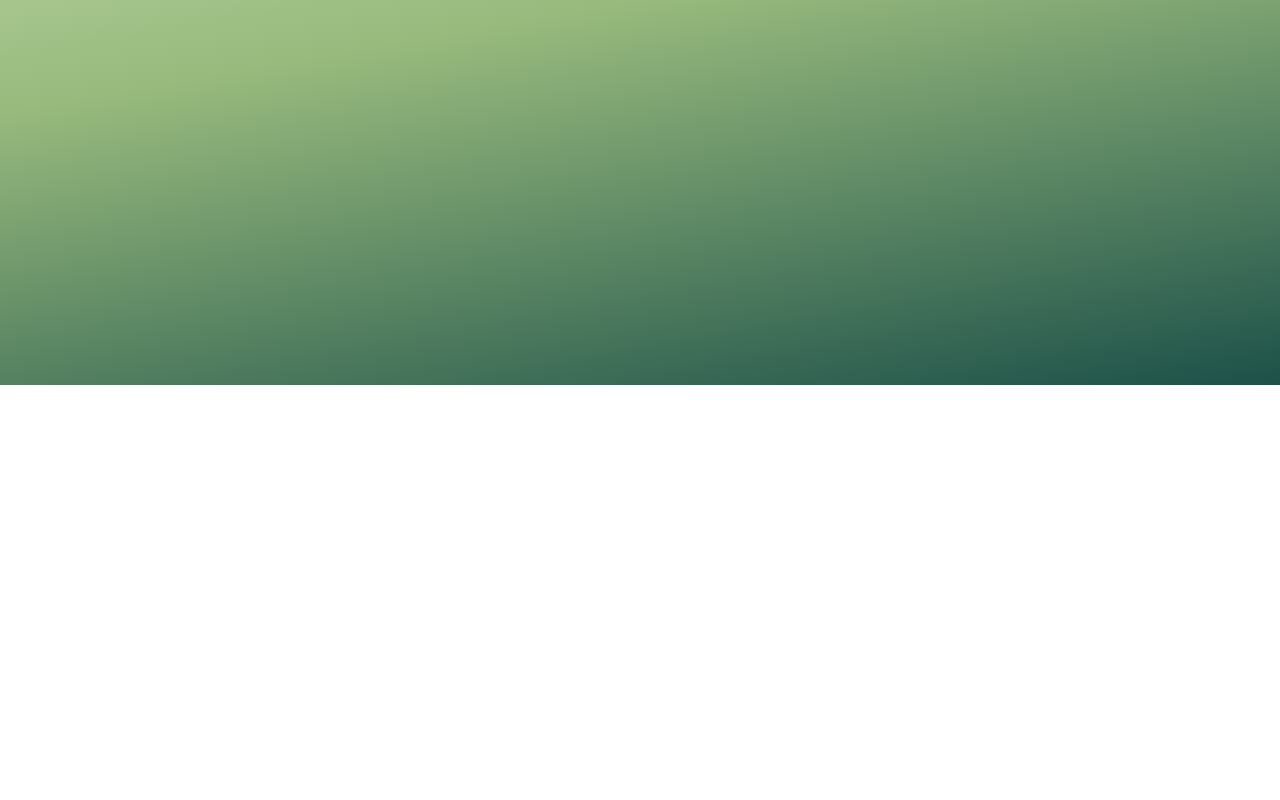
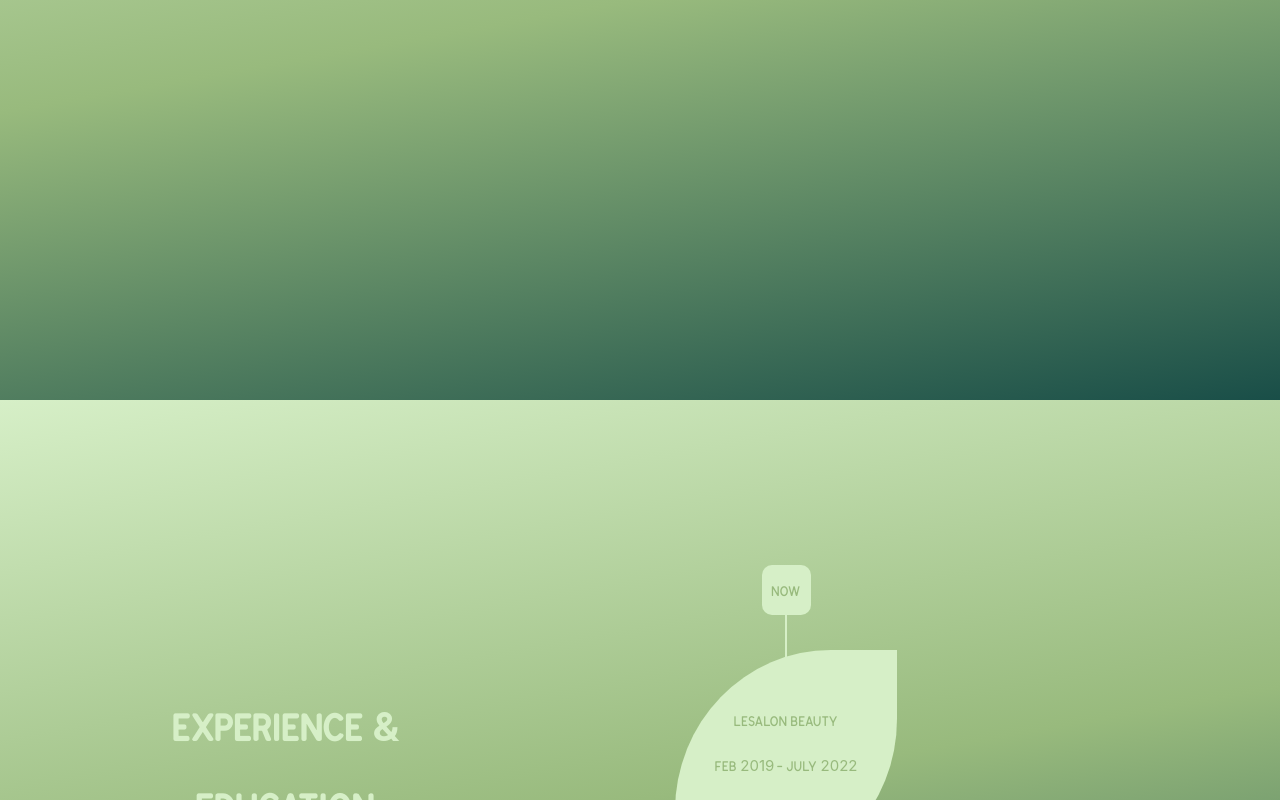
Before and after one commit to runticle/next-website, a Next.js app: page / in a window 1280 px wide. Shown: the part 2000-2800 px from the top of the page. Before the commit the page ends 2385 px from the top, so only its background shows below. Built offline with nearby package versions, Linux system fonts and the light colour scheme.

Commit message:
Timeline on homepage. Basic info of education and experience. leaf shape info

```diff
--- a/src/components/Timeline.js
+++ b/src/components/Timeline.js
@@ -5,6 +5,26 @@ const TimelineStyle = styled.div`
     display: flex;
     align-items: center;
     justify-content: center;
+    max-width: 1000px;
+    margin: 0 auto;
+
+    .scrollbox {
+        height: 50vh;
+        width: 100%;
+
+        // hide scrollbar but keep scrolling
+        overflow: scroll;
+        &::-webkit-scrollbar {
+            display: none;
+        }
+
+        scroll-snap-type: y mandatory;
+        /* box-shadow: inset 1px 2px 5px 2px rgba(0, 0, 0, 0.2); */
+    }
+
+    div > .information {
+        scroll-snap-align: center;
+    }
 
     h1 {
         text-align: center;
@@ -13,13 +33,128 @@ const TimelineStyle = styled.div`
     }
 `
 
+const TimeBox = styled.div`
+        height: 100%;
+        width: 100%;
+        text-align: center;
+        scroll-snap-stop: always;
+        display: flex;
+        justify-content: center;
+        align-items: center;
+        flex-direction: column;
+        position: relative;
+        z-index: 3;
+
+        .information {
+            z-index: 2;
+            border-radius: 70% 0;
+            background: var(--lightGreen);;
+            padding: calc(var(--spacing) * 2);
+
+            color: var(--middleGreen);
+        }
+
+        &:before {
+            content: '';
+            position: absolute;
+            left: calc(50% - 1px);
+            top: 0;
+            height: 100%;
+            border-left: solid 2px var(--lightGreen);
+        }
+`
+
+const BookEnd = styled.div`
+    position: absolute;
+    top: ${props => props.top ? 0 : null};
+    bottom: ${props => props.top ? null : 0};
+    color: var(--middleGreen);
+    background: var(--lightGreen);
+    padding: calc(var(--spacing) / 2);
+    border-radius: 10px;
+`
+
+const Arrow = styled.div`
+    @keyframes fadeIn {
+        0% { opacity: 0; }
+        100% { opacity: 1; }
+    }
+
+    position: absolute;
+    top: ${props => props.top ? '15%' : null};
+    bottom: ${props => props.top ? null : '15%'};
+
+    border: solid var(--lightGreen);
+    border-width: 0 2px 2px 0;
+    padding: 10px;
+    transform: rotate(45deg);
+
+    animation: fadeIn 0.7s;
+`
+
 
 export default function Timeline() {
 
 
     return (
         <TimelineStyle>
-
+            <h1>
+                Experience & Education
+            </h1>
+            <div class="scrollbox">
+                {
+                    experience.map(({ company, title, dateString }, index) => (
+                        <TimeBox key={index}>
+                            {index === 0 ? <BookEnd top>
+                                Now
+                            </BookEnd> : <Arrow top />}
+                            <div className="information">
+                                <p>
+                                    {company}
+                                </p>
+                                <p>
+                                    {dateString}
+                                </p>
+                                <p>
+                                    {title}
+                                </p>
+                            </div>
+                            {index === experience.length - 1 ? <BookEnd>
+                                beyond
+                            </BookEnd> : <Arrow />}
+                        </TimeBox>
+                    ))
+                }
+            </div>
         </TimelineStyle >
     )
 }
+
+const experience = [
+    {
+        company: "LeSalon Beauty",
+        title: "Senior Developer",
+        dateString: "Feb 2019 - July 2022",
+    },
+    {
+        company: "Makers Academy",
+        title: "Coding Bootcamp",
+        dateString: "Sep 2018 - Jan 2019",
+    },
+    {
+        company: "Quick-Coins",
+        title: "Co-Founder",
+        dateString: "Sep 2014 - July 2015",
+    },
+    {
+        company: "Emtec Products",
+        title: "Acoustic Engineer",
+        dateString: "Sep 2016 - Jan 2018",
+    },
+    {
+        company: "Bristol University",
+        title: "Mechanical Engineering",
+        dateString: "Sep 2012 - July 2016",
+    },
+
+]
--- a/src/pages/index.js
+++ b/src/pages/index.js
@@ -19,7 +19,7 @@ export default function Home() {
       <AboutMe />
       <Skills />
       <Strengths />
-      {/* <Timeline /> */}
+      <Timeline />
 
       {/* Leave at the bottom 🍃*/}
       <Leaves />
```
